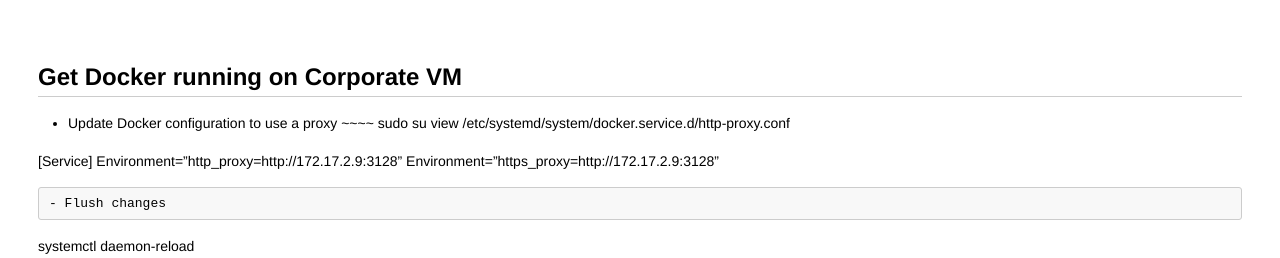
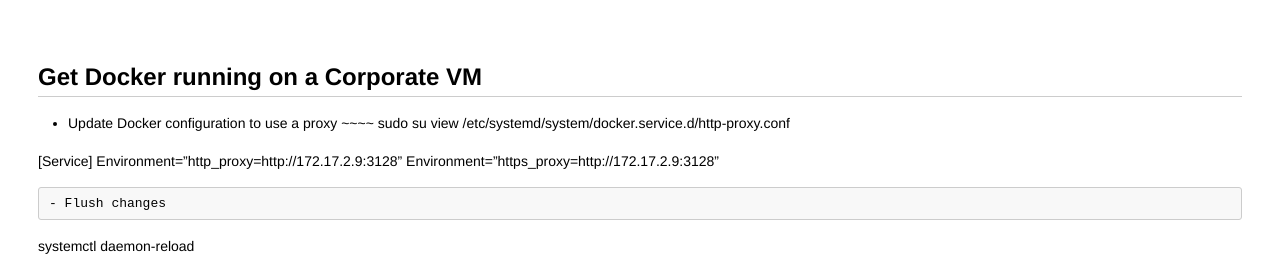
Before and after one commit to rennay/rennay.github.io, a Jekyll site: the page built from 2018-04-27-docker.md, in a window 1280 px wide and 900 px high. Shown: the top 258 px of the window. Built offline with Jekyll 4.4.1, drawn with Linux system fonts in a browser that asks for light colours; our own code applies the rules of GitHub Pages for plain Markdown files.

Commit message:
no message

```diff
--- a/2018-04-27-docker.md
+++ b/2018-04-27-docker.md
@@ -1,4 +1,4 @@
-## Get Docker running on Corporate VM
+## Get Docker running on a Corporate VM
 - Update Docker configuration to use a proxy
 ~~~~
 sudo su
```
